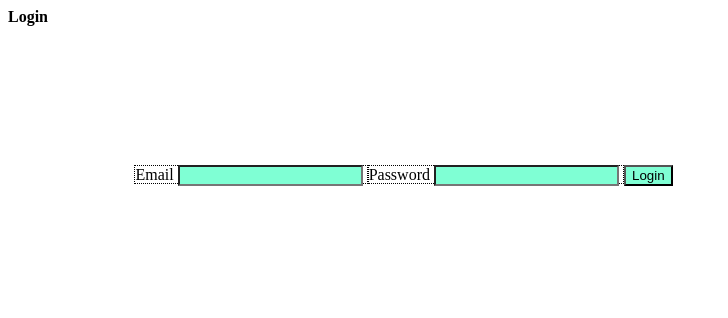
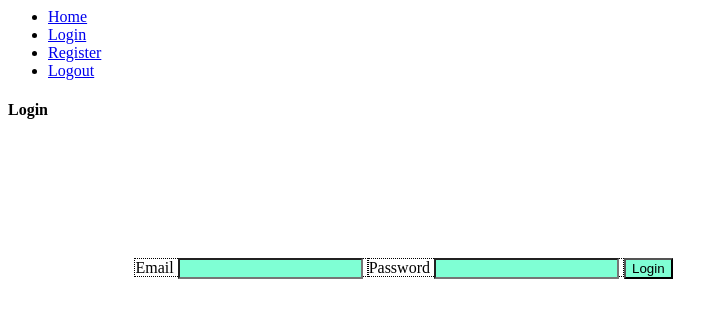
Before and after one commit to MattToegel/IT202, a PHP site: page /public_html/RegLoginCSS/login.php in a window 1280 px wide. Shown: the top 318 px of the page, without its empty margins (0-728 px from the left). Run offline with PHP 8.4, Linux system fonts and the light colour scheme; data that the repository does not hold is empty.

```diff
--- a/public_html/RegLoginCSS/header.php
+++ b/public_html/RegLoginCSS/header.php
@@ -6,3 +6,19 @@
 require("config.php");
 session_start();
 ?>
+<nav>
+    <ul>
+        <li>
+            <a href="home.php">Home</a>
+        </li>
+        <li>
+            <a href="login.php">Login</a>
+        </li>
+        <li>
+            <a href="register.php">Register</a>
+        </li>
+        <li>
+            <a href="logout.php">Logout</a>
+        </li>
+    </ul>
+</nav>
```
